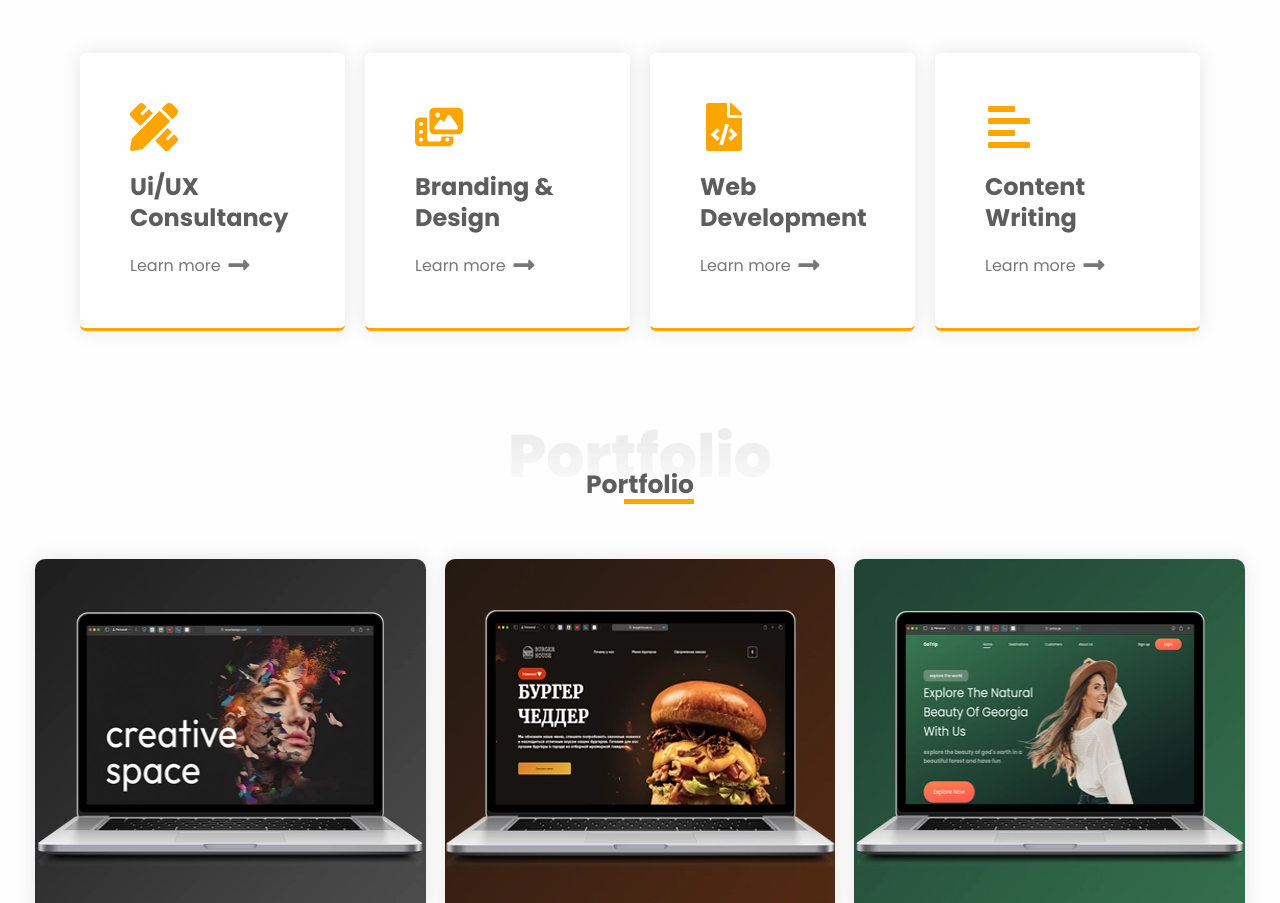
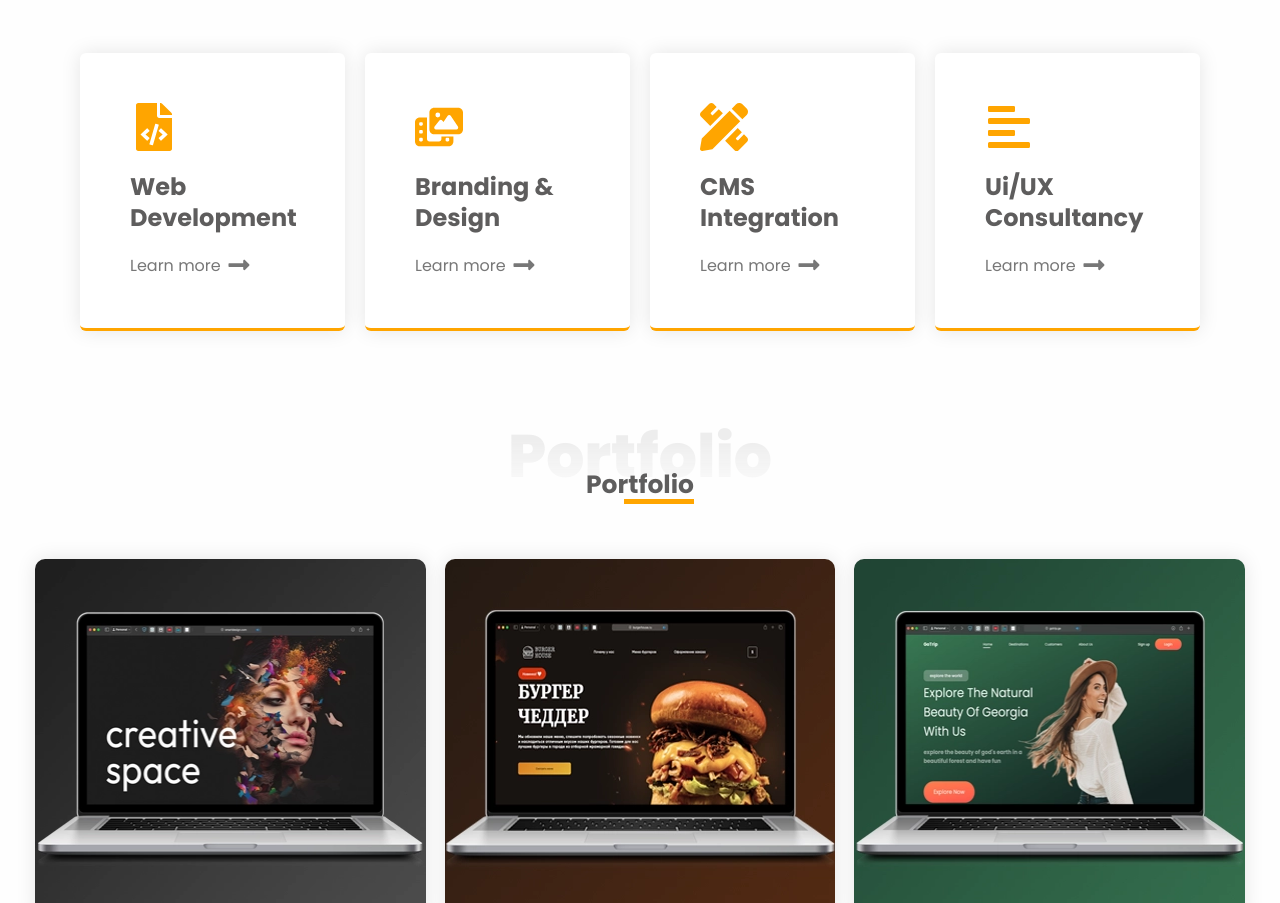
Before and after one commit to iScreAmn/react-portfolio, a React (Vite) app: page / in a window 1280 px wide. Shown: the part 2517-3420 px from the top of the page. Built offline with nearby package versions, Linux system fonts and the light colour scheme.

Commit message:
Services data update

```diff
--- a/src/data/services.js
+++ b/src/data/services.js
@@ -5,15 +5,14 @@ import { FaAlignLeft } from "react-icons/fa";
 
 const services = [
   {
-    icon: FaPencilRuler,
-    title: "Ui/UX Consultancy",
-    subtitle: "What is UX consulting?",
-    description: "UX consulting helps companies improve their product’s overall usability and optimize expenses by implementing the right UX processes, methods, and tools.",
+    icon: FaFileCode,
+    title: "Web Development",
+    subtitle: "What is Web Development?",
+    description: "Web development services are used to design, build, support, and evolve all types of web-based software.",
     list: [
-      "Establish the right UX processes",
-      "Create exceptional user experiences",
-      "Discover new business opportunities",
-      "Save resources",
+      "Web application development",
+      "Testing",
+      "Maintenance",
     ],
   },
   {
@@ -29,9 +28,9 @@ const services = [
     ],
   },
   {
-    icon: FaFileCode,
-    title: "Web Development",
-    subtitle: "What is Web Development?",
+    icon: FaPencilRuler,
+    title: "CMS Integration",
+    subtitle: "What is CMS integration?",
     description: "Web development services are used to design, build, support, and evolve all types of web-based software.",
     list: [
       "Web application development",
@@ -41,13 +40,14 @@ const services = [
   },
   {
     icon: FaAlignLeft,
-    title: "Content Writing",
-    subtitle: "What is Content Writing?",
-    description: "Content writing is the process of planning, writing and editing web content, typically for digital marketing purposes.",
+    title: "Ui/UX Consultancy",
+    subtitle: "What is UX consulting?",
+    description: "UX consulting helps companies improve their product’s overall usability and optimize expenses by implementing the right UX processes, methods, and tools.",
     list: [
-      "Web content writing",
-      "Blog writing for websites",
-      "Social media content",
+      "Establish the right UX processes",
+      "Create exceptional user experiences",
+      "Discover new business opportunities",
+      "Save resources",
     ],
   },
 ];
```
